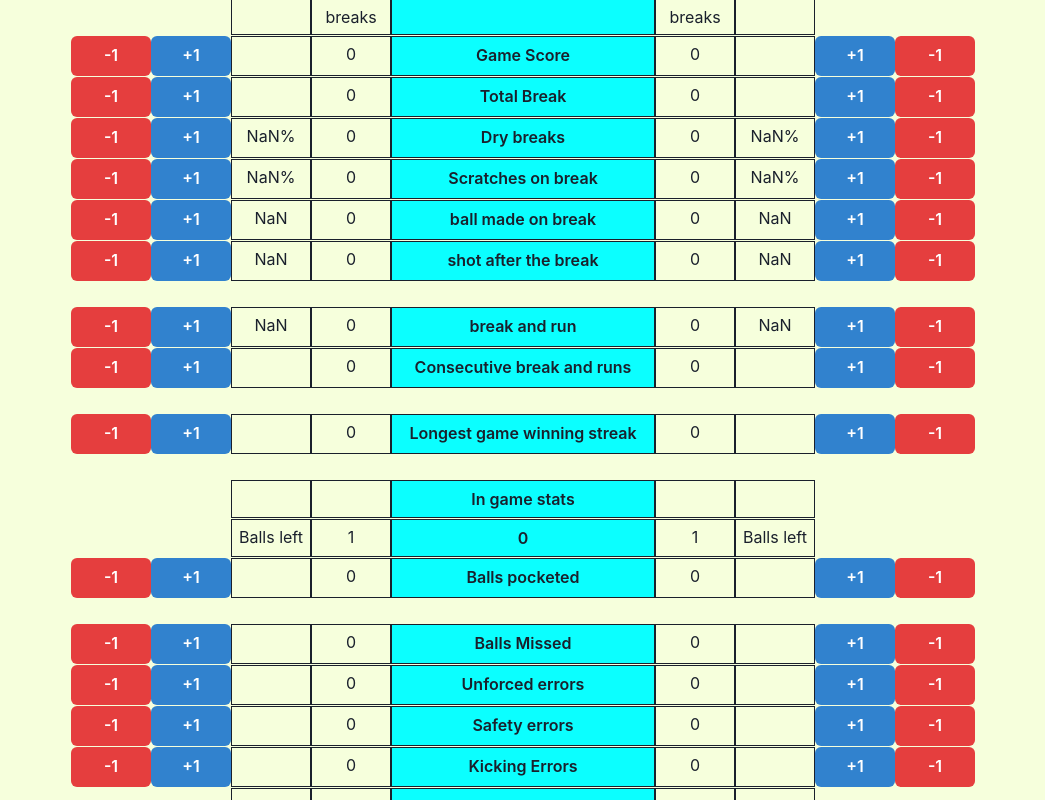
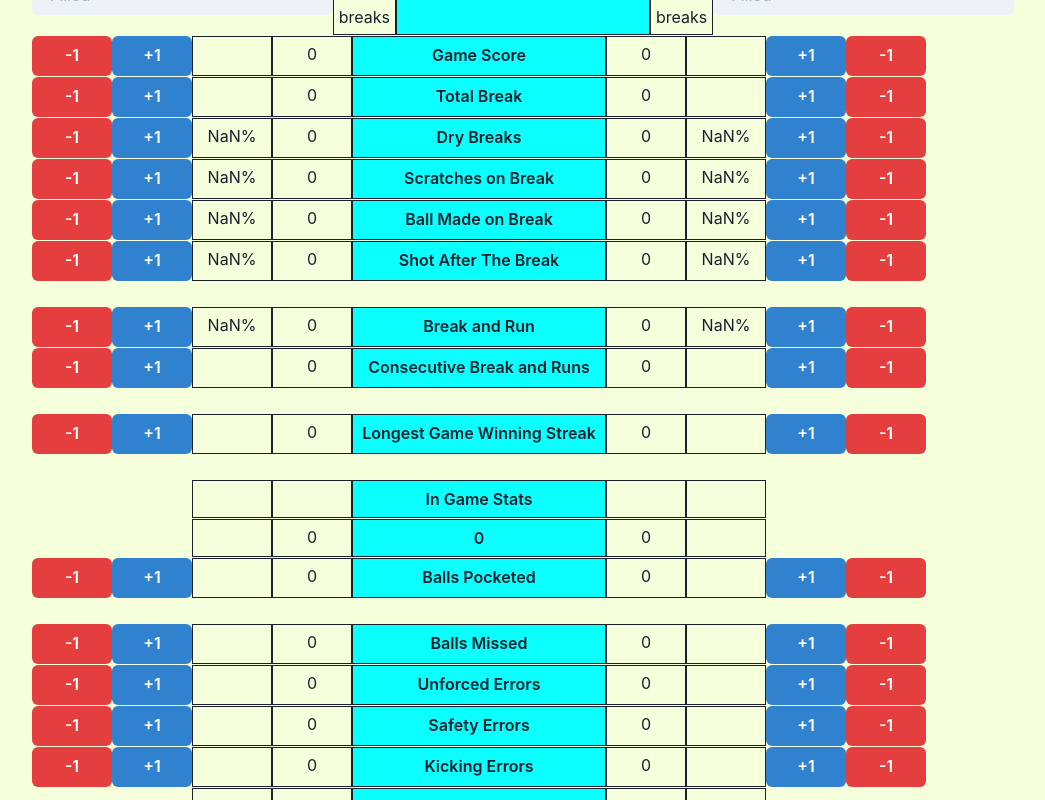
Before and after one commit to riomaemoto/Pool_analytic, a React (Create React App) app: page / in a window 1280 px wide. Shown: the whole page, without its empty margins (117-1162 px from the left). Built offline with nearby package versions, Linux system fonts and the light colour scheme.

Commit message:
Beta Test

```diff
--- a/src/components/home.tsx
+++ b/src/components/home.tsx
@@ -3,6 +3,7 @@ import { css } from "@emotion/react";
 import styled from "@emotion/styled";
 import { Button } from "@chakra-ui/react";
 import { useState } from "react";
+import { Input } from "@chakra-ui/react";
 
 export const Home = () => {
   const [scoreLeft, setScoreLeft] = useState(0);
@@ -195,6 +196,17 @@ export const Home = () => {
     setLongestGameWinRight(LongestGameWinRight - 1);
   };
 
+  // ---------------------------- TotalScore -----------------------------
+
+  const aaa = scoreLeft * 9;
+  const bbb = scoreRight * 9;
+
+  const TotalScore = aaa + bbb;
+
+  // ---------------------------- BallsLeft ---------------------------------
+
+  const BallsLeft = TotalScore - BallspocketedLeft - BallspocketedRight;
+
   // ---------------------------- Balls pocketed ----------------------------------
 
   const incrementBallspocketedLeft = () => {
@@ -269,10 +281,6 @@ export const Home = () => {
     setKickingRight(KickingRight - 1);
   };
 
-  // ---------------------------- TotalScore -----------------------------
-
-  const TotalScore = scoreLeft + scoreRight * 10;
-
   // ---------------------------- ACCUStatLeft -----------------------------
 
   const ACCUStatLeft =
@@ -310,7 +318,7 @@ export const Home = () => {
     text-align: center;
     font-weight: 600;
     margin: 6px;
-    width: 250px;
+    width: 240px;
   `;
   const ENumber = styled.div`
     text-align: center;
@@ -328,20 +336,24 @@ export const Home = () => {
     margin: 1px;
     margin-left: 161px;
   `;
+  const TopFlex = styled.div`
+    display: flex;
+    margin: 1px;
+  `;
 
   return (
     <>
       <Center css={vvv} h="100vh">
         <EContainer>
-          <EFlex2>
-            <ENumber></ENumber>
+          <TopFlex>
+            <Input variant="filled" placeholder="Filled" />
             <ENumber>First breaks</ENumber>
             <ETextBox>
               <ETextline>Break</ETextline>
             </ETextBox>
             <ENumber>Odd breaks</ENumber>
-            <ENumber></ENumber>
-          </EFlex2>
+            <Input variant="filled" placeholder="Filled" />
+          </TopFlex>
 
           <EFlex>
             <WrapItem>
@@ -457,7 +469,7 @@ export const Home = () => {
             <ENumber>{persentageDryBreakCountLeft}%</ENumber>
             <ENumber>{DryBreakCountLeft}</ENumber>
             <ETextBox>
-              <ETextline>Dry breaks</ETextline>
+              <ETextline>Dry Breaks</ETextline>
             </ETextBox>
             <ENumber>{DryBreakCountRight}</ENumber>
             <ENumber>{persentageDryBreakCountRight}%</ENumber>
@@ -503,7 +515,7 @@ export const Home = () => {
             <ENumber>{persentageScratchLeft}%</ENumber>
             <ENumber>{ScratchLeft}</ENumber>
             <ETextBox>
-              <ETextline>Scratches on break</ETextline>
+              <ETextline>Scratches on Break</ETextline>
             </ETextBox>
             <ENumber>{ScratchRight}</ENumber>
             <ENumber>{persentageScratchRight}%</ENumber>
@@ -546,13 +558,13 @@ export const Home = () => {
                 </Button>
               </WrapItem>
             </WrapItem>
-            <ENumber>{persentageMadeonBreakLeft}</ENumber>
+            <ENumber>{persentageMadeonBreakLeft}%</ENumber>
             <ENumber>{MadeonBreakLeft}</ENumber>
             <ETextBox>
-              <ETextline>ball made on break</ETextline>
+              <ETextline>Ball Made on Break</ETextline>
             </ETextBox>
             <ENumber>{MadeonBreakRight}</ENumber>
-            <ENumber>{persentageMadeonBreakRight}</ENumber>
+            <ENumber>{persentageMadeonBreakRight}%</ENumber>
             <WrapItem>
               <Button
                 onClick={incrementMadeonBreakRight}
@@ -592,13 +604,13 @@ export const Home = () => {
                 +1
               </Button>
             </WrapItem>
-            <ENumber>{persentageShotafterBreakLeft}</ENumber>
+            <ENumber>{persentageShotafterBreakLeft}%</ENumber>
             <ENumber>{ShotafterBreakLeft}</ENumber>
             <ETextBox>
-              <ETextline>shot after the break</ETextline>
+              <ETextline>Shot After The Break</ETextline>
             </ETextBox>
             <ENumber>{ShotafterBreakRight}</ENumber>
-            <ENumber>{persentageShotafterBreakRight}</ENumber>
+            <ENumber>{persentageShotafterBreakRight}%</ENumber>
             <WrapItem>
               <Button
                 onClick={incrementShotafterBreakRight}
@@ -639,13 +651,13 @@ export const Home = () => {
                 +1
               </Button>
             </WrapItem>
-            <ENumber>{persentageBreakandRunLeft}</ENumber>
+            <ENumber>{persentageBreakandRunLeft}%</ENumber>
             <ENumber>{BreakandRunLeft}</ENumber>
             <ETextBox>
-              <ETextline>break and run</ETextline>
+              <ETextline>Break and Run</ETextline>
             </ETextBox>
             <ENumber>{BreakandRunRight}</ENumber>
-            <ENumber>{persentageBreakandRunRight}</ENumber>
+            <ENumber>{persentageBreakandRunRight}%</ENumber>
             <WrapItem>
               <Button
                 onClick={incrementBreakandRunRight}
@@ -688,7 +700,7 @@ export const Home = () => {
             <ENumber></ENumber>
             <ENumber>{ConsecutiveBRLeft}</ENumber>
             <ETextBox>
-              <ETextline>Consecutive break and runs</ETextline>
+              <ETextline>Consecutive Break and Runs</ETextline>
             </ETextBox>
             <ENumber>{ConsecutiveBRRight}</ENumber>
             <ENumber></ENumber>
@@ -735,7 +747,7 @@ export const Home = () => {
             <ENumber></ENumber>
             <ENumber>{LongestGameWinLeft}</ENumber>
             <ETextBox>
-              <ETextline>Longest game winning streak</ETextline>
+              <ETextline>Longest Game Winning Streak</ETextline>
             </ETextBox>
             <ENumber>{LongestGameWinRight}</ENumber>
             <ENumber></ENumber>
@@ -763,20 +775,20 @@ export const Home = () => {
             <ENumber></ENumber>
             <ENumber></ENumber>
             <ETextBox>
-              <ETextline>In game stats</ETextline>
+              <ETextline>In Game Stats</ETextline>
             </ETextBox>
             <ENumber></ENumber>
             <ENumber></ENumber>
           </EFlex2>
 
           <EFlex2>
-            <ENumber>Balls left</ENumber>
-            <ENumber>1</ENumber>
+            <ENumber></ENumber>
+            <ENumber>{BallsLeft}</ENumber>
             <ETextBox>
               <ETextline>{TotalScore}</ETextline>
             </ETextBox>
-            <ENumber>1</ENumber>
-            <ENumber>Balls left</ENumber>
+            <ENumber>{BallsLeft}</ENumber>
+            <ENumber></ENumber>
           </EFlex2>
 
           <EFlex>
@@ -801,7 +813,7 @@ export const Home = () => {
             <ENumber></ENumber>
             <ENumber>{BallspocketedLeft}</ENumber>
             <ETextBox>
-              <ETextline>Balls pocketed</ETextline>
+              <ETextline>Balls Pocketed</ETextline>
             </ETextBox>
             <ENumber>{BallspocketedRight}</ENumber>
             <ENumber></ENumber>
@@ -894,7 +906,7 @@ export const Home = () => {
             <ENumber></ENumber>
             <ENumber>{UnforcedLeft}</ENumber>
             <ETextBox>
-              <ETextline>Unforced errors</ETextline>
+              <ETextline>Unforced Errors</ETextline>
             </ETextBox>
             <ENumber>{UnforcedRight}</ENumber>
             <ENumber></ENumber>
@@ -940,7 +952,7 @@ export const Home = () => {
             <ENumber></ENumber>
             <ENumber>{SafetyLeft}</ENumber>
             <ETextBox>
-              <ETextline>Safety errors</ETextline>
+              <ETextline>Safety Errors</ETextline>
             </ETextBox>
             <ENumber>{SafetyRight}</ENumber>
             <ENumber></ENumber>
@@ -1014,7 +1026,7 @@ export const Home = () => {
             <ENumber></ENumber>
             <ENumber>{PersentageACCUStatLeft}</ENumber>
             <ETextBox>
-              <ETextline>ACCU Stat Performance Rate</ETextline>
+              <ETextline>ACCU-STAT Performance Rate</ETextline>
             </ETextBox>
             <ENumber>{PersentageACCUStatRight}</ENumber>
             <ENumber></ENumber>
```
